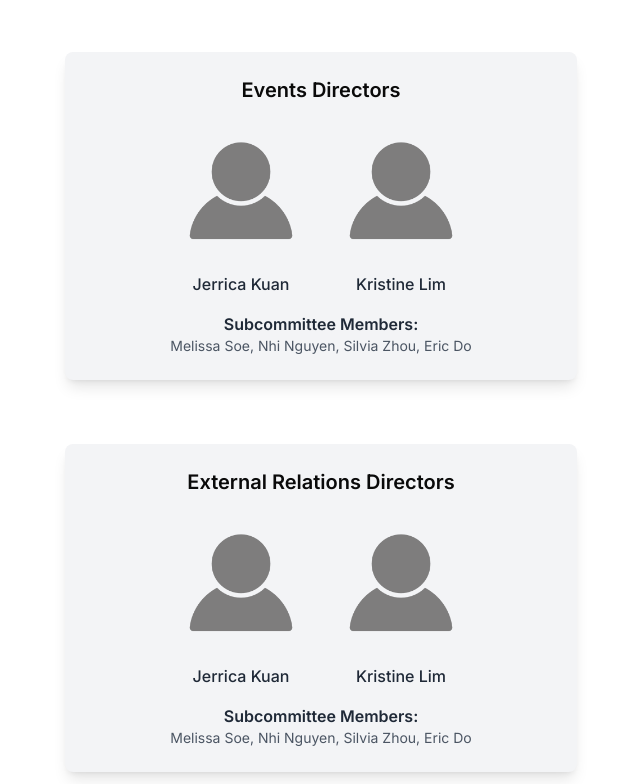
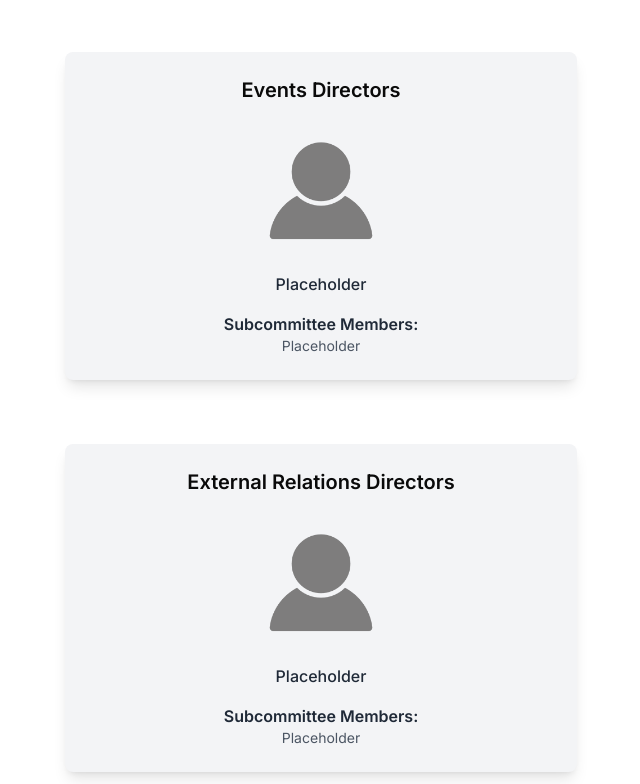
Before and after one commit to UNSW-CatSoc/catsoc-website, a Next.js app: page /about/team in a window 1280 px wide. Shown: the part 2516-3300 px from the top of the page, without its empty margins (319-959 px from the left). Built offline with nearby package versions, Linux system fonts and the light colour scheme.

Commit message:
added placeholder pages

```diff
--- a/app/(main)/(components)/aboutInfo.tsx
+++ b/app/(main)/(components)/aboutInfo.tsx
@@ -4,7 +4,6 @@ const CatSocInfoCard = () => {
   return (
     <div className="overflow-hidden p-6 xl:px-96">
       <div className="space-y-6">
-        <h2 className="text-3xl font-bold text-center">About UNSW Cat Appreciation Society (CatSoc)</h2>
         <p className="text-gray-700">
           The UNSW Cat Appreciation Society (CatSoc) is a vibrant community dedicated to bringing together cat enthusiasts from all walks of life at the University of New South Wales (UNSW). Our society aims to provide a fun, diverse, accepting, and caring forum for cat lovers to collaborate, form friendships, and engage in meaningful activities.
         </p>
--- a/app/(main)/(components)/footer.tsx
+++ b/app/(main)/(components)/footer.tsx
@@ -12,7 +12,7 @@ export const Footer = () => {
                     <nav className="flex flex-col space-y-2">
                         <Link href="/about" className="hover:underline">About</Link>
                         <Link href="/events" className="hover:underline">Events</Link>
-                        <Link href="/resources" className="hover:underline">Resources</Link>
+                        <Link href="/coming-soon" className="hover:underline">Resources</Link>
                         <Link href="/contact" className="hover:underline">Contact Us</Link>
                     </nav>
                 </div>
--- a/app/(main)/(components)/hero.tsx
+++ b/app/(main)/(components)/hero.tsx
@@ -1,7 +1,7 @@
 import Image from "next/image";
 import React from "react";
 
-export const Hero = ({ src, text }) => {
+export const Hero = ({ src, text, buttonText, buttonLink }) => {
     return (
         <div className="relative w-full h-[70vh]">
             <Image
@@ -14,6 +14,14 @@ export const Hero = ({ src, text }) => {
             <div className="absolute inset-0 bg-black bg-opacity-50 flex flex-col justify-center items-center">
                 <div className="px-12 xl:px-96 text-center">
                     <h1 className="text-white text-4xl md:text-6xl font-bold mb-4">{text}</h1>
+                    {buttonText && buttonLink && (
+                        <a
+                            href={buttonLink}
+                            className="mt-12 inline-block bg-[#FFBA00] text-white text-lg font-semibold py-2 px-4 rounded hover:bg-[#ad7e00] transition duration-300"
+                        >
+                            {buttonText}
+                        </a>
+                    )}
                 </div>
             </div>
         </div>
--- a/app/(main)/(components)/navbar.tsx
+++ b/app/(main)/(components)/navbar.tsx
@@ -58,9 +58,7 @@ export const Navbar = () => {
                         </button>
                         {isResourcesDropdownOpen && (
                             <div className="absolute top-full left-0 mt-2 w-48 bg-white shadow-lg rounded-lg">
-                                <Link className="block px-4 py-2 text-gray-800 hover:bg-gray-200 rounded-t-lg" href={"/guide-for-adoption"}>Guide for Adoption</Link>
-                                <Link className="block px-4 py-2 text-gray-800 hover:bg-gray-200" href={"/guide-for-care"}>Guide for Care</Link>
-                                <Link className="block px-4 py-2 text-gray-800 hover:bg-gray-200 rounded-b-lg" href={"/animal-shelters"}>Animal Shelters</Link>
+                                <Link className="block px-4 py-2 text-gray-800 hover:bg-gray-200 rounded-lg" href={"/coming-soon"}>Coming Soon!</Link>
                             </div>
                         )}
                     </div>
@@ -89,9 +87,7 @@ export const Navbar = () => {
                     </button>
                     {isResourcesDropdownOpen && (
                         <div className="pl-4">
-                            <Link className="block px-2 py-2 text-gray-800 hover:bg-gray-200 rounded-t-lg" href={"/guide-for-adoption"} onClick={toggleSidebar}>Guide for Adoption</Link>
-                            <Link className="block px-2 py-2 text-gray-800 hover:bg-gray-200" href={"/guide-for-care"} onClick={toggleSidebar}>Guide for Care</Link>
-                            <Link className="block px-2 py-2 text-gray-800 hover:bg-gray-200 rounded-b-lg" href={"/animal-shelters"} onClick={toggleSidebar}>Animal Shelters</Link>
+                            <Link className="block px-2 py-2 text-gray-800 hover:bg-gray-200 rounded-lg" href={"/coming-soon"} onClick={toggleSidebar}>Coming Soon!</Link>
                         </div>
                     )}
                     <Link className="px-2" href={"/contact"} onClick={toggleSidebar}>Contact Us</Link>
--- a/app/(main)/(data)/teamData.ts
+++ b/app/(main)/(data)/teamData.ts
@@ -46,23 +46,23 @@ export interface execPerson {
         { name: "Evelyn Ly", role: "Secretary" },
       ],
       directorList: [
-        { role: "Events", directors: ["Jerrica Kuan", "Kristine Lim"] },
-        { role: "External Relations", directors: ["Jerrica Kuan", "Kristine Lim"] },
-        { role: "Human Resources", directors: ["Jerrica Kuan", "Kristine Lim"] },
+        { role: "Events", directors: ["Placeholder"] },
+        { role: "External Relations", directors: ["Placeholder"] },
+        { role: "Human Resources", directors: ["Placeholder"] },
         { role: "Marketing", directors: ["Jerrica Kuan", "Kristine Lim"] },
       ],
       subcommittee: [
         {
           role: "Events",
-          members: ["Melissa Soe", "Nhi Nguyen", "Silvia Zhou", "Eric Do"]
+          members: ["Placeholder"]
         },
         {
           role: "External Relations",
-          members: ["Melissa Soe", "Nhi Nguyen", "Silvia Zhou", "Eric Do"]
+          members: ["Placeholder"]
         },
         {
           role: "Human Resources",
-          members: ["Melissa Soe", "Nhi Nguyen", "Silvia Zhou", "Eric Do"]
+          members: ["Placeholder"]
         },
         {
           role: "Marketing",
--- a/app/(main)/page.tsx
+++ b/app/(main)/page.tsx
@@ -7,7 +7,7 @@ import { CatOfTheWeek } from "./(components)/catoftheweek";
 export default function Home() {
   return (
     <div>
-        <Hero src="/images/placeholder.jpg" text="Welcome to the UNSW Cat Appreciation Society!" />
+        <Hero src="/images/placeholder.jpg" text="Welcome to the UNSW Cat Appreciation Society!" buttonLink="https://member.arc.unsw.edu.au/s/clubdetail?clubid=0016F00003WjedWQAR" buttonText="Join Us!" />
         <ShortDescription />
         <CatOfTheWeek />
     </div>
```
Also changed, not shown: 1 other file (tests, documents, lock files or other folders).
